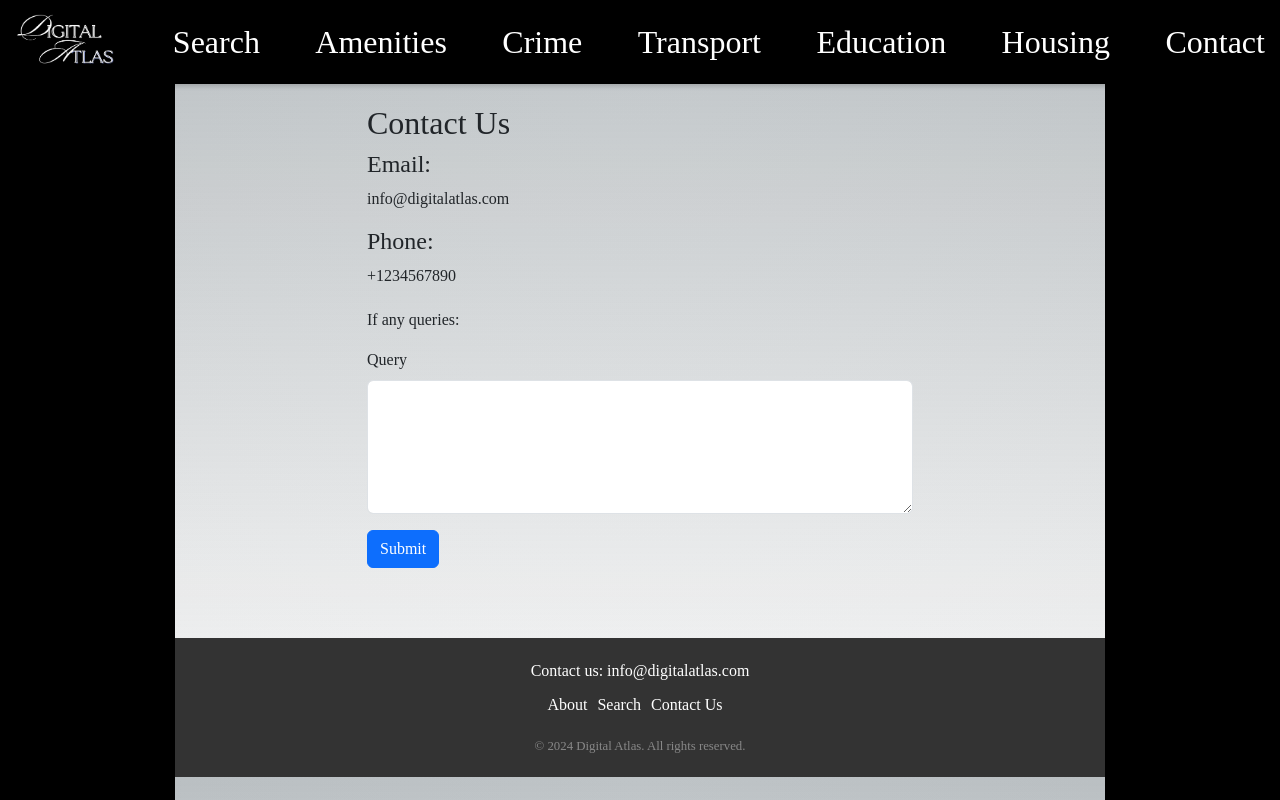
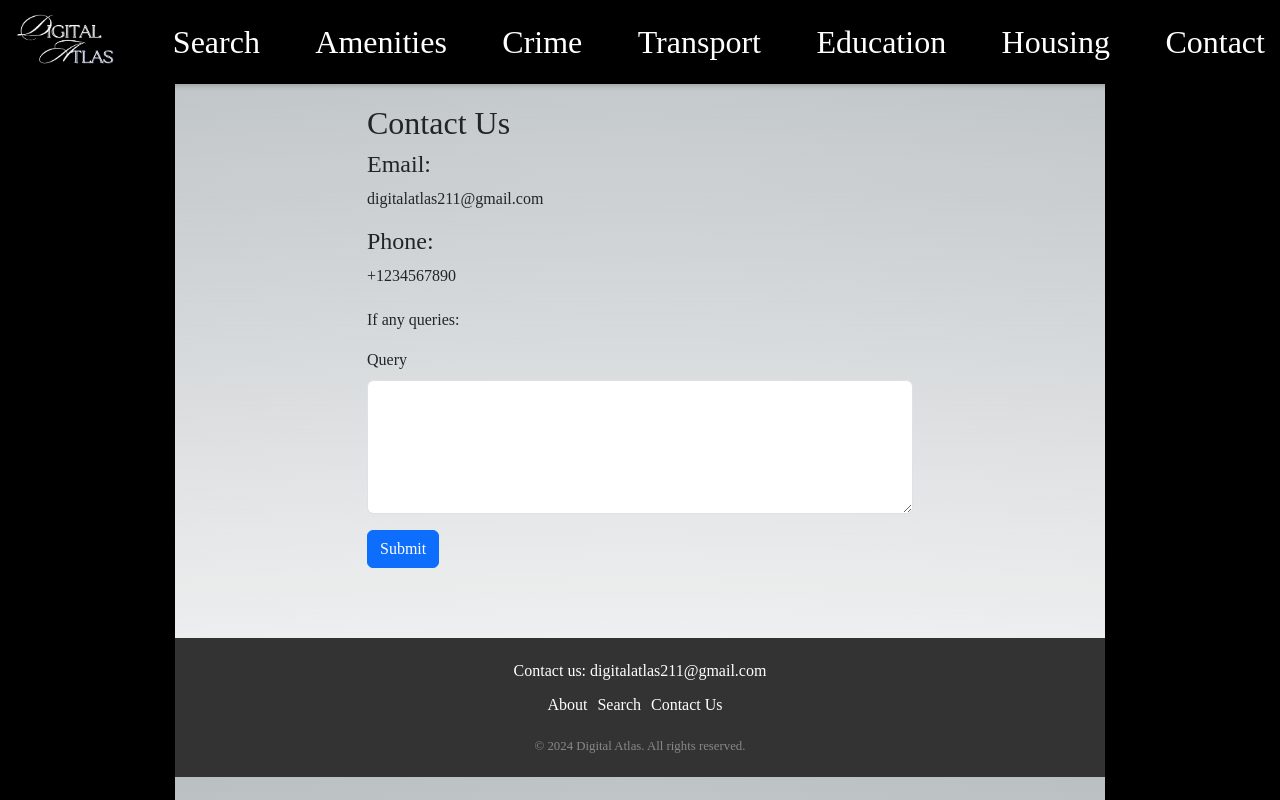
Before and after one commit to jade211/Digital-Atlas, a React (Create React App) app in the folder code/frontend/atlas/: page /contact in a window 1280 px wide. Built offline with nearby package versions, Linux system fonts and the light colour scheme; the HTML template or start-up script is replaced by a standard one.

Commit message:
changed the email for contact us in home.jsx, foot.jsx and contact.jsx

```diff
--- a/code/frontend/atlas/src/components/contact.jsx
+++ b/code/frontend/atlas/src/components/contact.jsx
@@ -217,7 +217,7 @@ function ContactPage() {
                         <div className="contact-info">
                             <div className="mb-3">
                                 <h4>Email:</h4>
-                                <p>info@digitalatlas.com</p>
+                                <p>digitalatlas211@gmail.com</p>
                             </div>
                             <div className="mb-3">
                                 <h4>Phone:</h4>
--- a/code/frontend/atlas/src/components/footer.jsx
+++ b/code/frontend/atlas/src/components/footer.jsx
@@ -24,15 +24,12 @@
 
 import React from 'react';
 import { Link } from 'react-router-dom';
-import Home from './home';
-import AreaSearch from './areasearch';
-import ContactPage from './contact';
 
 function Footer() {
   return (
     <footer style={{ width: '100%', backgroundColor: '#333', color: '#fff', padding: '21px' }}>
       <div className="contact-info">
-        <p>Contact us: info@digitalatlas.com</p>
+        <p>Contact us: digitalatlas211@gmail.com</p>
         <ul style={{ listStyleType: 'none', padding: 0 }}>
           <li><Link to="/" style={{ color: '#fff' }}>About</Link></li>
           <li><Link to="/searcharea" style={{ color: '#fff' }}>Search</Link></li>
--- a/code/frontend/atlas/src/components/home.jsx
+++ b/code/frontend/atlas/src/components/home.jsx
@@ -208,7 +208,7 @@ function Home() {
 
       <footer>
         <div className="contact-info">
-          <p>Contact us: info@digitalatlas.com</p>
+          <p>Contact us: digitalatlas211@gmail.com</p>
           <ul>
             <li><Link to="/">About</Link></li>
             <li><Link to="/searcharea">Search</Link></li>
```
